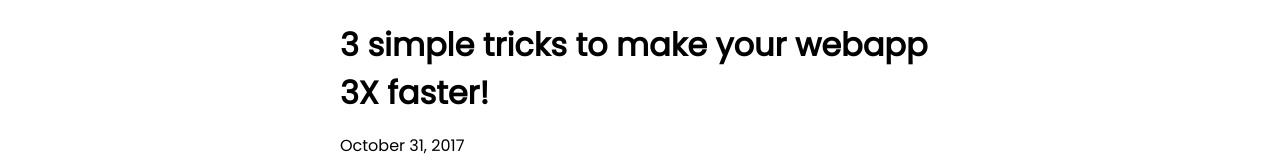
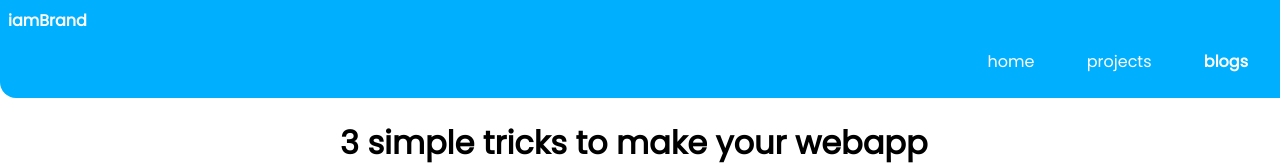
Before and after one commit to chahatmanuja/neog-camp-lesson-3-portfolio-website, a plain HTML site: page blogs2.html in a window 1280 px wide. Shown: the top 165 px of the page. Drawn offline with Linux system fonts and the light colour scheme.

Commit message:
fix (#1)

```diff
--- a/blogs2.html
+++ b/blogs2.html
@@ -8,6 +8,21 @@
     <link href="style.css" rel="stylesheet" />
 </head>
 <body>
+    <nav class="navigation container">
+        <div class="nav-brand">iamBrand</div>
+        <ul class="list-non-bullet nav-pills">
+            <li class="list-item-inline">
+                <a class="link" href="index.html">home</a>
+            </li>
+            <li class="list-item-inline">
+                <a class="link" href="projects.html">projects</a>
+            </li>
+            <li class="list-item-inline">
+                <a class="link link-active" href="blogs.html">blogs</a>
+            </li>
+        </ul>
+    </nav>
+
     <div class="container container-center">
     <h1 style="margin-bottom: 0;">3 simple tricks to make your webapp 3X faster!</h1>
     <p  style="margin-top: 0s;"></p><storng>October 31, 2017</storng></p>
```
Also changed, not shown: index.html (+1 -1 lines), projects.html (+1 -1 lines).
